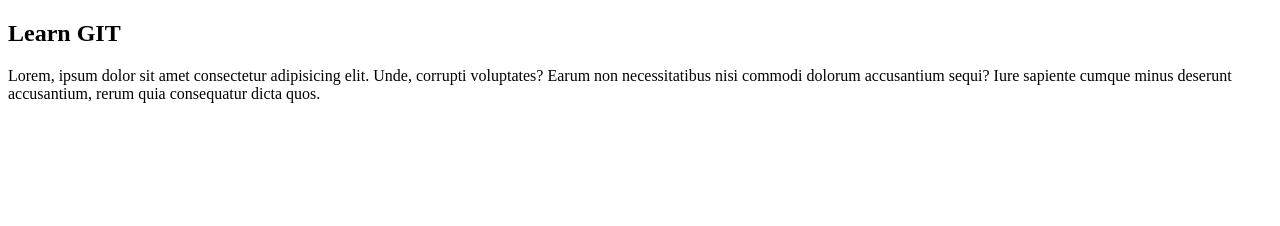
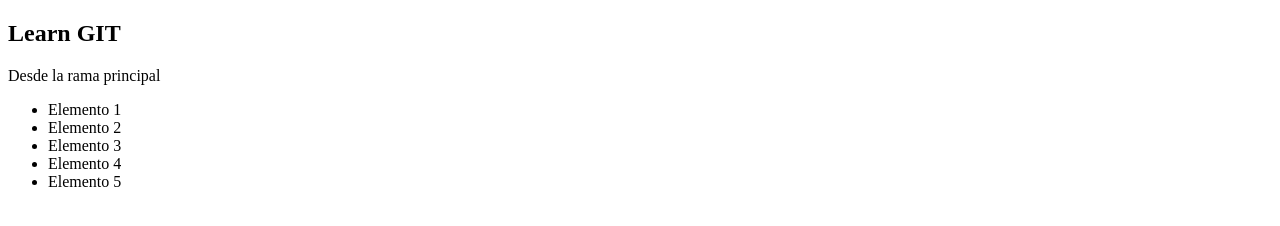
Before and after one commit to Ange1Dev/curso-git-main, a plain HTML site: page index.html in a window 1280 px wide. Drawn offline with Linux system fonts and the light colour scheme.

Commit message:
agregand css a html

```diff
--- a/index.html
+++ b/index.html
@@ -5,10 +5,17 @@
     <meta http-equiv="X-UA-Compatible" content="IE=edge">
     <meta name="viewport" content="width=device-width, initial-scale=1.0">
     <title>Learning GIT</title>
+    <link rel="stylesheet" href="./style.css">
 </head>
 <body>
     <h2>Learn GIT</h2>
-    <p>Lorem, ipsum dolor sit amet consectetur adipisicing elit. Unde, corrupti voluptates? Earum non necessitatibus nisi commodi dolorum accusantium sequi? Iure sapiente cumque minus deserunt accusantium, rerum quia consequatur dicta quos.</p>
-
+    <p>Desde la rama principal</p>
+    <ul>
+        <li>Elemento 1</li>
+        <li>Elemento 2</li>
+        <li>Elemento 3</li>
+        <li>Elemento 4</li>
+        <li>Elemento 5</li>
+    </ul>
 </body>
 </html>
```
